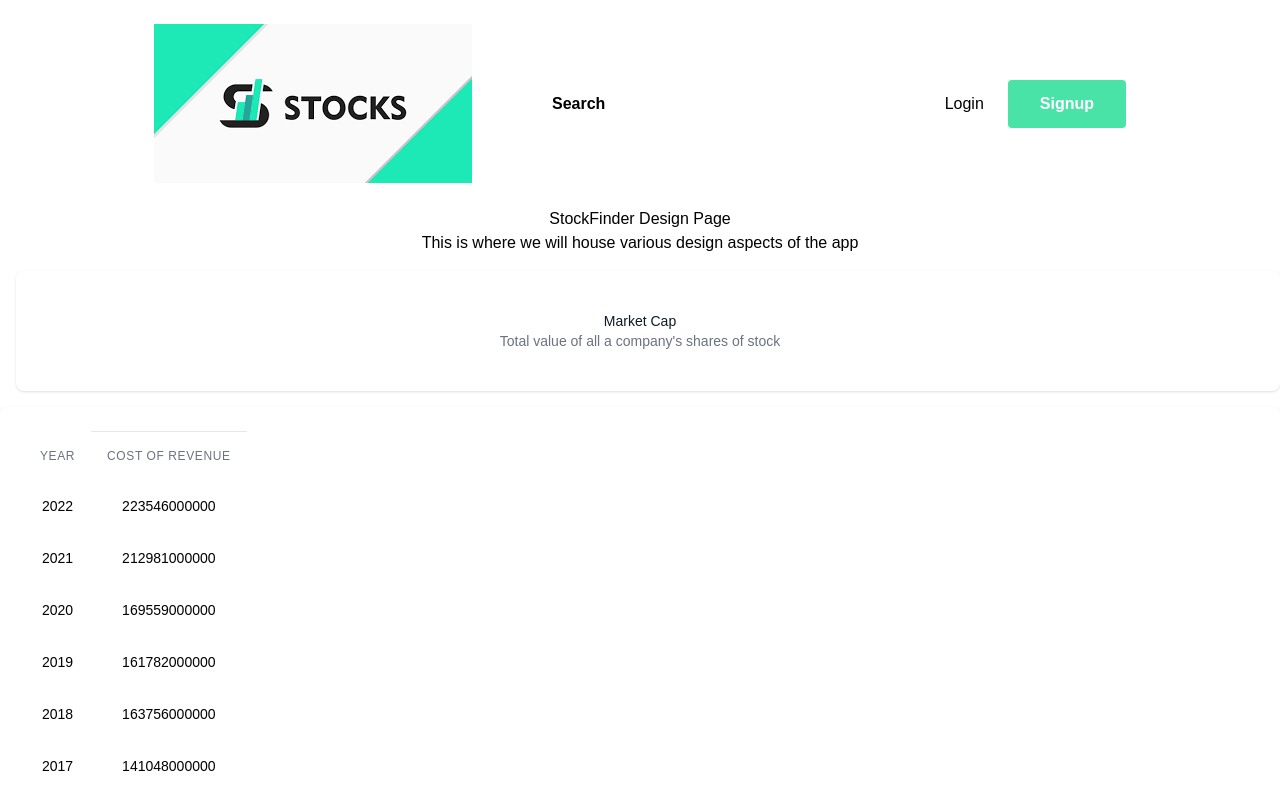
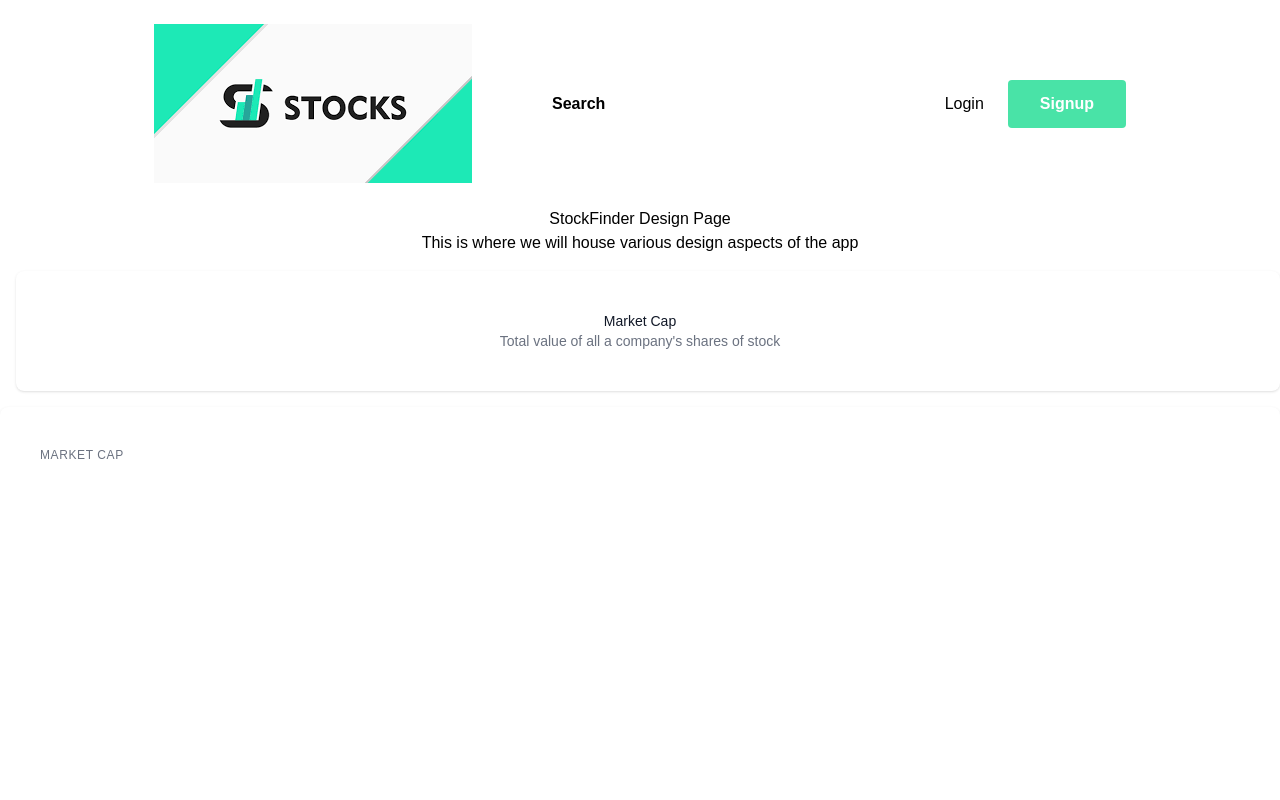
Before and after one commit to KlonicaRadoslaw/stock-finder, a React (Create React App) app in the folder frontend/: page /design-guide in a window 1280 px wide. Shown: the top 800 px of the page. Built offline with nearby package versions, Linux system fonts and the light colour scheme.

Commit message:
IncomeStatement component fix

```diff
--- a/frontend/src/Components/IncomeStatement/IncomeStatement.tsx
+++ b/frontend/src/Components/IncomeStatement/IncomeStatement.tsx
@@ -1,10 +1,86 @@
-import React from 'react'
+import React, { useEffect, useState } from 'react'
+import { CompanyIncomeStatement } from '../../company';
+import { useOutletContext } from 'react-router-dom';
+import { getIncomeStatement } from '../../api';
+import Table from '../Table/Table';
 
-interface Props {}
+interface Props { }
+
+const configs = [
+  {
+    label: "Date",
+    render: (company: CompanyIncomeStatement) => company.date,
+  },
+  {
+    label: "Revenue",
+    render: (company: CompanyIncomeStatement) => company.revenue,
+  },
+  {
+    label: "Cost Of Revenue",
+    render: (company: CompanyIncomeStatement) => company.costOfRevenue,
+  },
+  {
+    label: "Depreciation",
+    render: (company: CompanyIncomeStatement) =>
+      company.depreciationAndAmortization,
+  },
+  {
+    label: "Operating Income",
+    render: (company: CompanyIncomeStatement) => company.operatingIncome,
+  },
+  {
+    label: "Income Before Taxes",
+    render: (company: CompanyIncomeStatement) => company.incomeBeforeTax,
+  },
+  {
+    label: "Net Income",
+    render: (company: CompanyIncomeStatement) => company.netIncome,
+  },
+  {
+    label: "Net Income Ratio",
+    render: (company: CompanyIncomeStatement) => company.netIncomeRatio,
+  },
+  {
+    label: "Earnings Per Share",
+    render: (company: CompanyIncomeStatement) => company.eps,
+  },
+  {
+    label: "Earnings Per Diluted",
+    render: (company: CompanyIncomeStatement) => company.epsdiluted,
+  },
+  {
+    label: "Gross Profit Ratio",
+    render: (company: CompanyIncomeStatement) => company.grossProfitRatio,
+  },
+  {
+    label: "Opearting Income Ratio",
+    render: (company: CompanyIncomeStatement) => company.operatingIncomeRatio,
+  },
+  {
+    label: "Income Before Taxes Ratio",
+    render: (company: CompanyIncomeStatement) => company.incomeBeforeTaxRatio,
+  },
+];
 
 const IncomeStatement = (props: Props) => {
+  const ticker = useOutletContext<string>();
+  const [incomeStatement, setIncomeStatement] = useState<CompanyIncomeStatement[]>();
+  useEffect(() => {
+    const incomeStatementFetch = async () => {
+      const result = await getIncomeStatement(ticker);
+      setIncomeStatement(result!.data);
+    }
+    incomeStatementFetch();
+  }, [])
+
   return (
-    <div>IncomeStatement</div>
+    <div>
+      {incomeStatement ? (
+        <div><Table config = {configs} data={incomeStatement}/></div>
+      ) : (
+        <div>Loading...</div>
+      )}
+    </div>
   )
 }
 
--- a/frontend/src/Components/Table/Table.tsx
+++ b/frontend/src/Components/Table/Table.tsx
@@ -1,37 +1,21 @@
 import React from 'react'
-import { testIncomeStatementData } from './testData'
-const data = testIncomeStatementData;
 
-interface Props { }
+interface Props {
+  config: any;
+  data: any;
+ }
 
-type Company = (typeof data)[0];
-
-const configs = [
-  {
-    label: "Year",
-    render: (company: Company) => company.calendarYear
-  },
-  {
-    label: "Cost of Revenue",
-    render: (company: Company) => company.costOfRevenue
-  }
-]
-
-const Table = (props: Props) => {
-  const renderedRows = data.map((company) => {
+const Table = ({config, data}: Props) => {
+  const renderedRows = data.map((company: any) => {
     return (
       <tr key={company.cik}>
-        {configs.map((val: any) => {
-          return (
-            <td className='p-4 whitespace-nowrap text-sm font-normal text-grey-900'>
-              {val.render(company)}
-            </td>
-          )
+        {config.map((val: any) => {
+          return <td className='p-3'>{val.render(company)}</td>
         })}
       </tr>
     )
   });
-  const renderedHeaders = configs.map((config: any)=>{
+  const renderedHeaders = config.map((config: any)=>{
     return(
       <th className='p-4 text-left text-xs font-medium text-gray-500 uppercase tracking-wider' key={config.label}>
         {config.label}
--- a/frontend/src/Pages/DesignPage/DesignPage.tsx
+++ b/frontend/src/Pages/DesignPage/DesignPage.tsx
@@ -19,7 +19,7 @@ const DesignPage = (props: Props) => {
             <h1>StockFinder Design Page</h1>
             <h2>This is where we will house various design aspects of the app</h2>
             <RatioList data={testIncomeStatementData} config={tableConfig}/>
-            <Table />
+            <Table data={testIncomeStatementData} config={tableConfig}/>
         </div>
     )
 }
--- a/frontend/src/api.tsx
+++ b/frontend/src/api.tsx
@@ -1,5 +1,5 @@
 import axios from "axios"
-import { CompanyKeyMetrics, CompanyProfile, CompanySearch } from "./company"
+import { CompanyIncomeStatement, CompanyKeyMetrics, CompanyProfile, CompanySearch } from "./company"
 
 interface SearchResponse {
     data: CompanySearch[];
@@ -33,9 +33,18 @@ export const getCompanyProfile = async (query: string) => {
 
 export const getKeyMetrics = async (query: string) => {
     try {
-        const data = await axios.get<CompanyKeyMetrics[]>(`https://financialmodelingprep.com/api/v3/key-metrics-ttm/${query}?apikey=${process.env.REACT_APP_API_KEY}`)
+        const data = await axios.get<CompanyKeyMetrics[]>(`https://financialmodelingprep.com/api/v3/key-metrics-ttm/${query}?limit=40&apikey=${process.env.REACT_APP_API_KEY}`)
         return data;
     } catch (error: any) {
         console.log("Error massage from API: ", error.message);
     }
 }
+
+export const getIncomeStatement = async (query: string) => {
+    try {
+        const data = await axios.get<CompanyIncomeStatement[]>(`https://financialmodelingprep.com/api/v3/income-statement/${query}?limit=40&apikey=${process.env.REACT_APP_API_KEY}`)
+        return data;
+    } catch (error: any) {
+        console.log("Error massage from API: ", error.message);
+    }
+}
```
